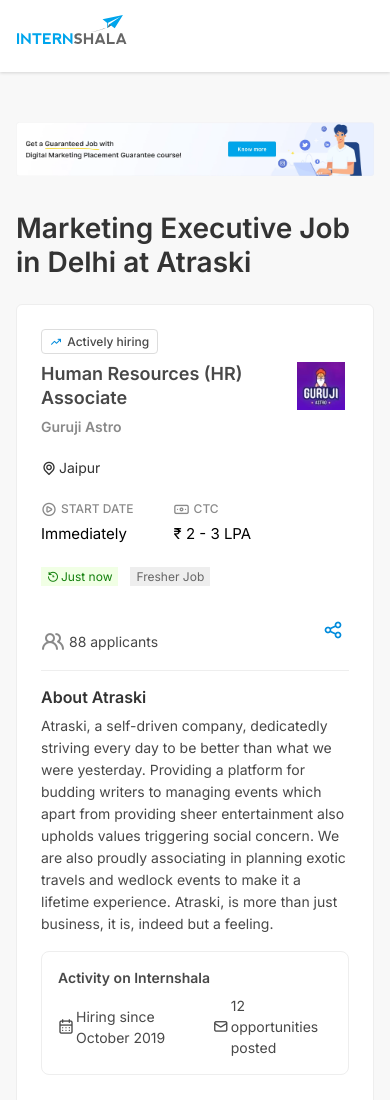
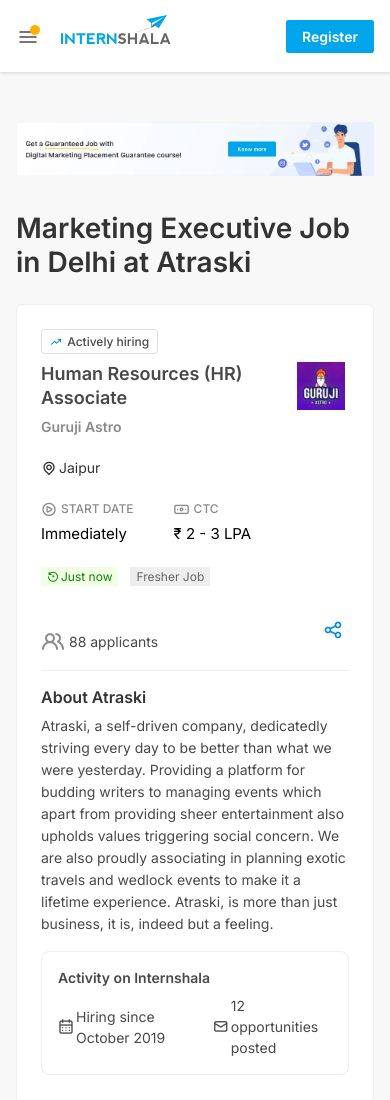
Before and after one commit to Tusar78/internshala, a plain HTML site: page job-details.html in a window 390 px wide. Shown: the top 1100 px of the page. Drawn offline with nearby package versions, Linux system fonts and the light colour scheme.

Commit message:
Header area update in job details section

```diff
--- a/job-details.html
+++ b/job-details.html
@@ -26,14 +26,28 @@
     <!-- =-= Header =-= -->
     <header class="header">
       <nav class="nav container">
-        <a href="#" class="nav__logo">
+        <div class="nav__logo-wrapper">
+          <div class="nav__btns">
+            <div class="nav__btn-wrap">
+              <img
+                class="nav__btn--icon"
+                src="./assets/images/hamburger-menu-key-new.svg"
+                alt="Menu icon"
+              />
+              <span class="nav__btn--cirlce"></span>
+            </div>
+          </div>
+
+          <a href="./index.html" class="nav__logo">
             <img
               src="./assets/images/internshala_logo.svg"
               alt="Website Logo"
               class="nav__logo--img"
             />
           </a>
+        </div>
 
+        <div class="nav__menu-wrapper">
           <div class="nav__menu" id="nav-menu">
             <ul class="nav__list grid">
               <li class="nav__item">
@@ -52,16 +66,12 @@
                 <a href="#portfolio" class="nav__link"> Register </a>
               </li>
             </ul>
-          <!-- <i class="uil uil-times nav__close" id="nav-close"></i> -->
           </div>
 
-        <!-- <div class="nav__btns"> -->
-        <!--==== Theme change button ====-->
-        <!-- <i class="uil uil-moon change-theme" id="theme-button"></i>
-          <div class="nav__toggle" id="nav-toggle">
-            <i class="uil uil-apps"></i>
+          <div class="nav__register-wrap">
+            <a href="#" class="nav__register--btn">Register</a>
           </div>
-        </div> -->
+        </div>
       </nav>
     </header>
 
```
Lines whose indentation alone changed are shown as unchanged.
